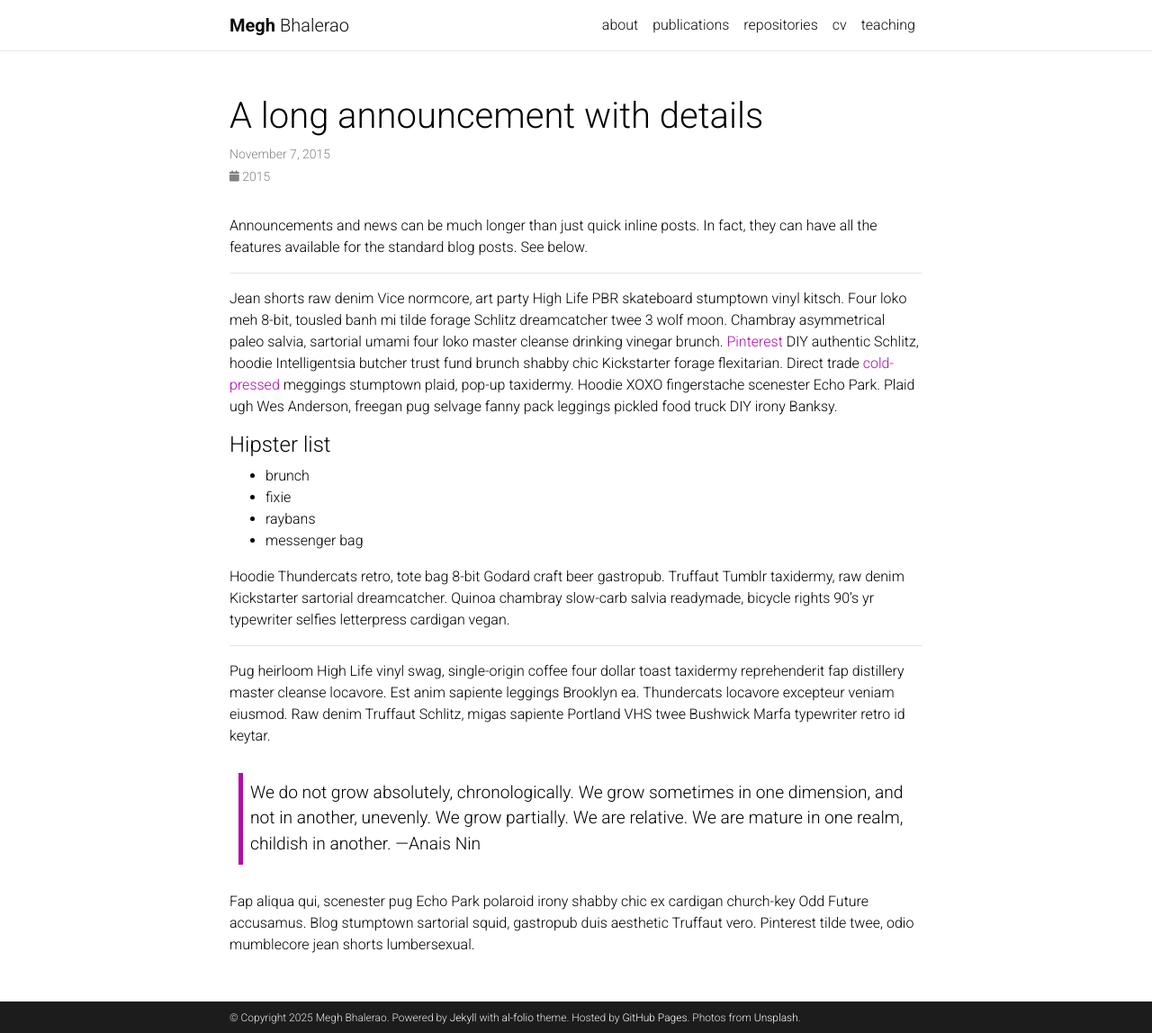
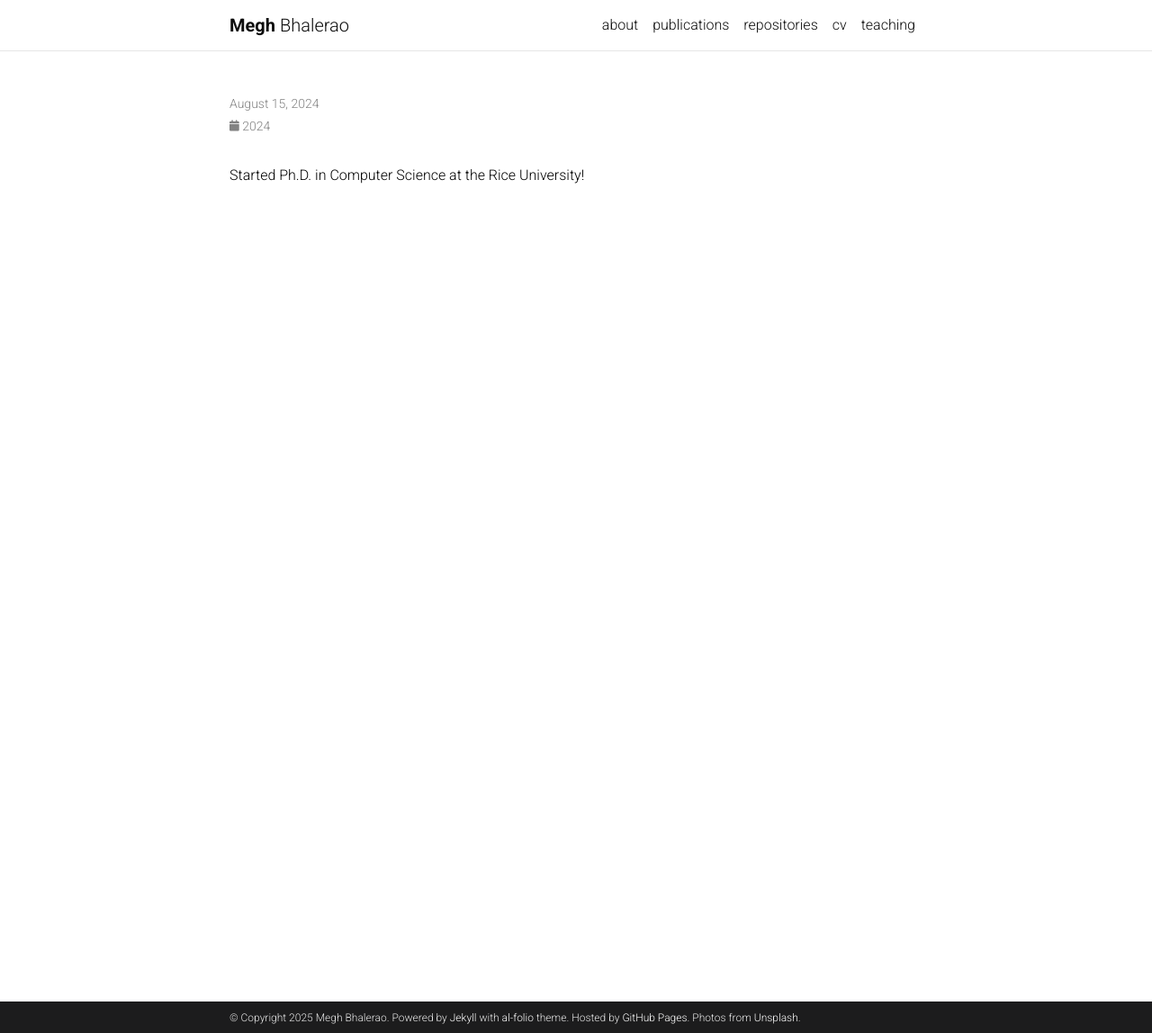
Before and after one commit to meghbhalerao/meghbhalerao.github.io, a Jekyll site: the page built from misc/announcement_2.md, in a window 1280 px wide and 1148 px high. Shown: the whole window at 90% size. Built offline with Jekyll 4.4.1, drawn with Linux system fonts in a browser that asks for light colours; comment, search, counter and statistics services are not loaded; a style sheet for code colours, icons or effects is not loaded.

Commit message:
fix news

```diff
--- a/misc/announcement_2.md
+++ b/misc/announcement_2.md
@@ -1,32 +1,7 @@
 ---
 layout: post
-title: A long announcement with details
-date: 2015-11-07 16:11:00-0400
+date: 2024-8-15 15:59:00-0400
 inline: true
 related_posts: false
 ---
-
-Announcements and news can be much longer than just quick inline posts. In fact, they can have all the features available for the standard blog posts. See below.
-
-***
-
-Jean shorts raw denim Vice normcore, art party High Life PBR skateboard stumptown vinyl kitsch. Four loko meh 8-bit, tousled banh mi tilde forage Schlitz dreamcatcher twee 3 wolf moon. Chambray asymmetrical paleo salvia, sartorial umami four loko master cleanse drinking vinegar brunch. <a href="https://www.pinterest.com">Pinterest</a> DIY authentic Schlitz, hoodie Intelligentsia butcher trust fund brunch shabby chic Kickstarter forage flexitarian. Direct trade <a href="https://en.wikipedia.org/wiki/Cold-pressed_juice">cold-pressed</a> meggings stumptown plaid, pop-up taxidermy. Hoodie XOXO fingerstache scenester Echo Park. Plaid ugh Wes Anderson, freegan pug selvage fanny pack leggings pickled food truck DIY irony Banksy.
-
-#### Hipster list
-<ul>
-    <li>brunch</li>
-    <li>fixie</li>
-    <li>raybans</li>
-    <li>messenger bag</li>
-</ul>
-
-Hoodie Thundercats retro, tote bag 8-bit Godard craft beer gastropub. Truffaut Tumblr taxidermy, raw denim Kickstarter sartorial dreamcatcher. Quinoa chambray slow-carb salvia readymade, bicycle rights 90's yr typewriter selfies letterpress cardigan vegan.
-
-***
-
-Pug heirloom High Life vinyl swag, single-origin coffee four dollar toast taxidermy reprehenderit fap distillery master cleanse locavore. Est anim sapiente leggings Brooklyn ea. Thundercats locavore excepteur veniam eiusmod. Raw denim Truffaut Schlitz, migas sapiente Portland VHS twee Bushwick Marfa typewriter retro id keytar.
-
-> We do not grow absolutely, chronologically. We grow sometimes in one dimension, and not in another, unevenly. We grow partially. We are relative. We are mature in one realm, childish in another.
-> —Anais Nin
-
-Fap aliqua qui, scenester pug Echo Park polaroid irony shabby chic ex cardigan church-key Odd Future accusamus. Blog stumptown sartorial squid, gastropub duis aesthetic Truffaut vero. Pinterest tilde twee, odio mumblecore jean shorts lumbersexual.
+Started Ph.D. in Computer Science at the Rice University!
```
Also changed, not shown: _news/announcement_1.md (+1 -9 lines), misc/announcement_3.md (deleted, +0 -8 lines).
